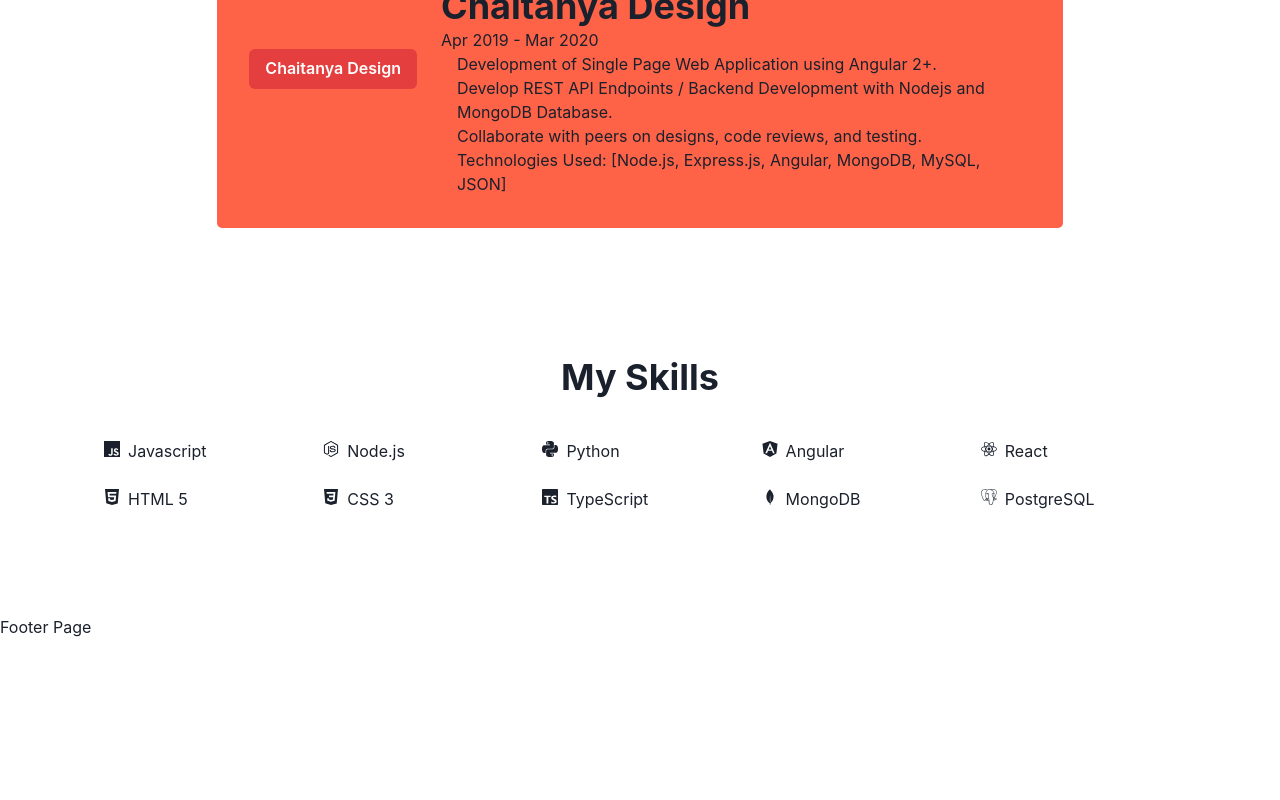
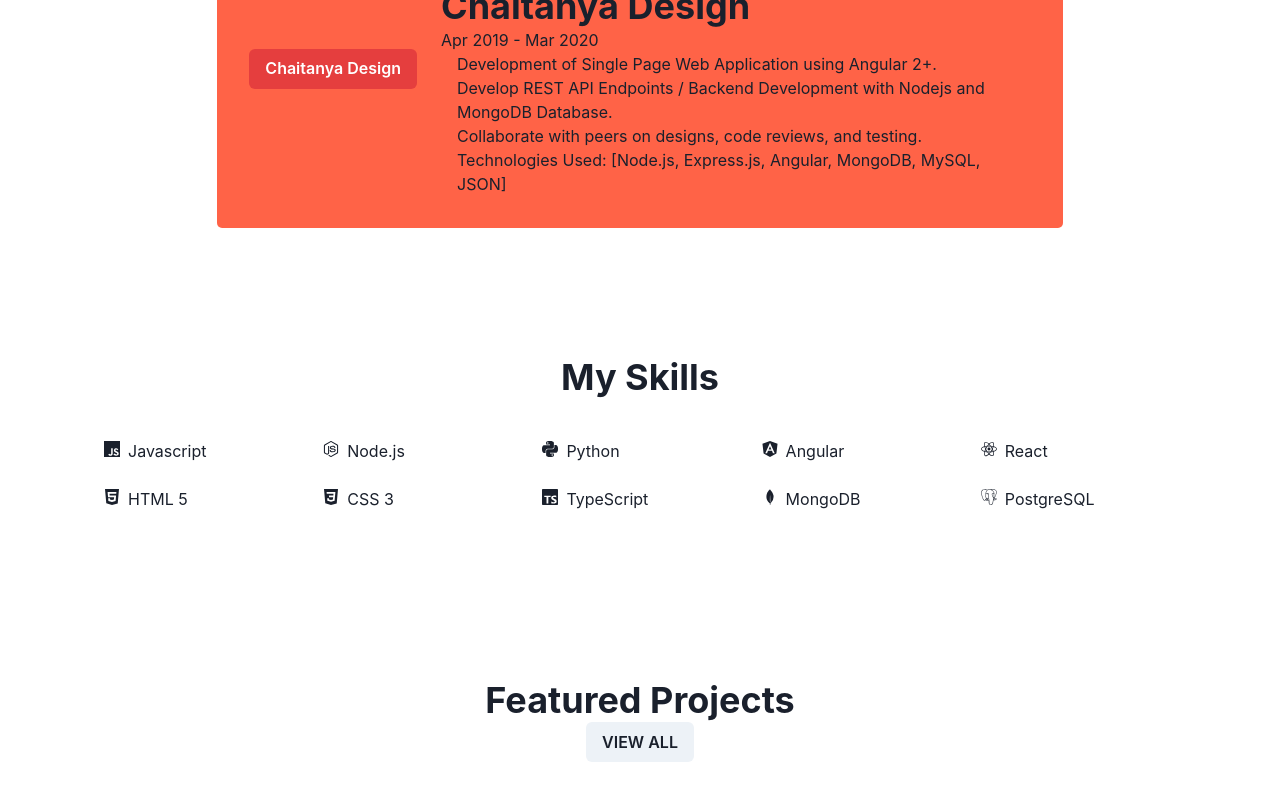
Before and after one commit to Nabin19677/PersonalPortfolio, a Next.js app: page / in a window 1280 px wide. Shown: the part 1705-2505 px from the top of the page. Before the commit the page ends 2344 px from the top, so only its background shows below. Built offline with nearby package versions, Linux system fonts and the light colour scheme.

Commit message:
added custom error page

```diff
--- a/components/sections/Projects.js
+++ b/components/sections/Projects.js
@@ -1,7 +1,17 @@
+import { Box, Button, Center, Heading, Link } from "@chakra-ui/react";
+
 export default function Projects() {
   return (
-    <>
-      <p>Projects Page</p>
-    </>
+    <Box>
+      <Center>
+        <Heading>Featured Projects</Heading>
+      </Center>
+
+      <Center>
+        <Link href="/projects">
+          <Button>VIEW ALL</Button>
+        </Link>
+      </Center>
+    </Box>
   );
 }
--- a/pages/_app.js
+++ b/pages/_app.js
@@ -3,10 +3,6 @@
 import { useRouter } from "next/router";
 import { ChakraProvider } from "@chakra-ui/react";
 import "../styles/globals.css";
-
-//Components
-import Footer from "../components/Footer";
-import NavBar from "../components/NavBar";
 
 const SiteHead = ({ title }) => (
   <Head>
@@ -34,9 +30,7 @@
 const PageWrapper = ({ children, title }) => (
   <div className="container">
     <SiteHead title={title} />
-    <NavBar />
     <main className="main">{children}</main>
-    <Footer />
   </div>
 );
 
--- a/pages/index.js
+++ b/pages/index.js
@@ -9,6 +9,8 @@
 import Experience from "../components/sections/Experience";
 import Projects from "../components/sections/Projects";
 import Contact from "../components/sections/Contact";
+import Footer from "../components/Footer";
+import NavBar from "../components/NavBar";
 
 import styles from "../styles/Home.module.css";
 
@@ -18,7 +20,8 @@
 
 export default function Home() {
   return (
-    <div>
+    <Box>
+      <NavBar />
       <Landing />
       <BoxWrapper>
         <About />
@@ -29,9 +32,12 @@
       <BoxWrapper>
         <Skills />
       </BoxWrapper>
+      <BoxWrapper>
+        <Projects />
+      </BoxWrapper>
 
-      {/*<Projects />
+      {/*
       <Contact /> */}
-    </div>
+    </Box>
   );
 }
```
Also changed, not shown: pages/_error.js (added, +14 -0 lines), pages/projects/index.js (added, +9 -0 lines).
